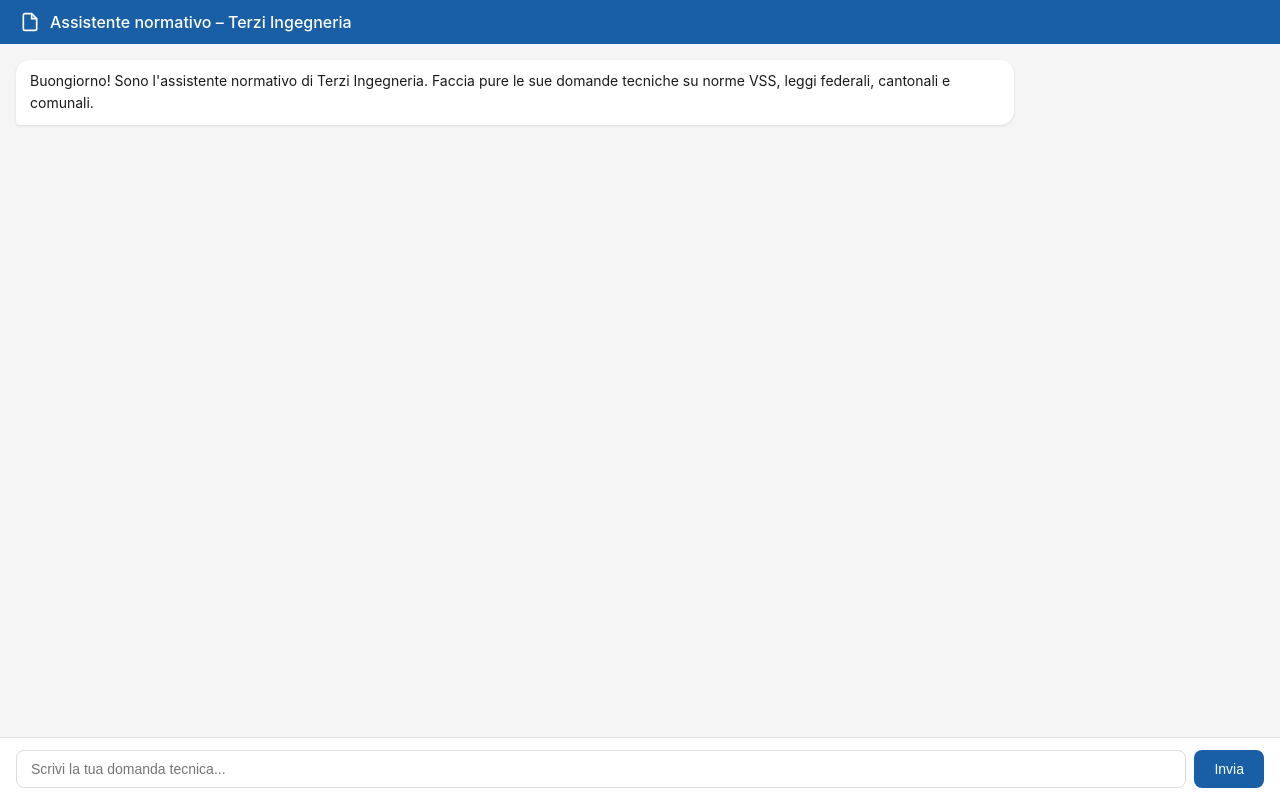
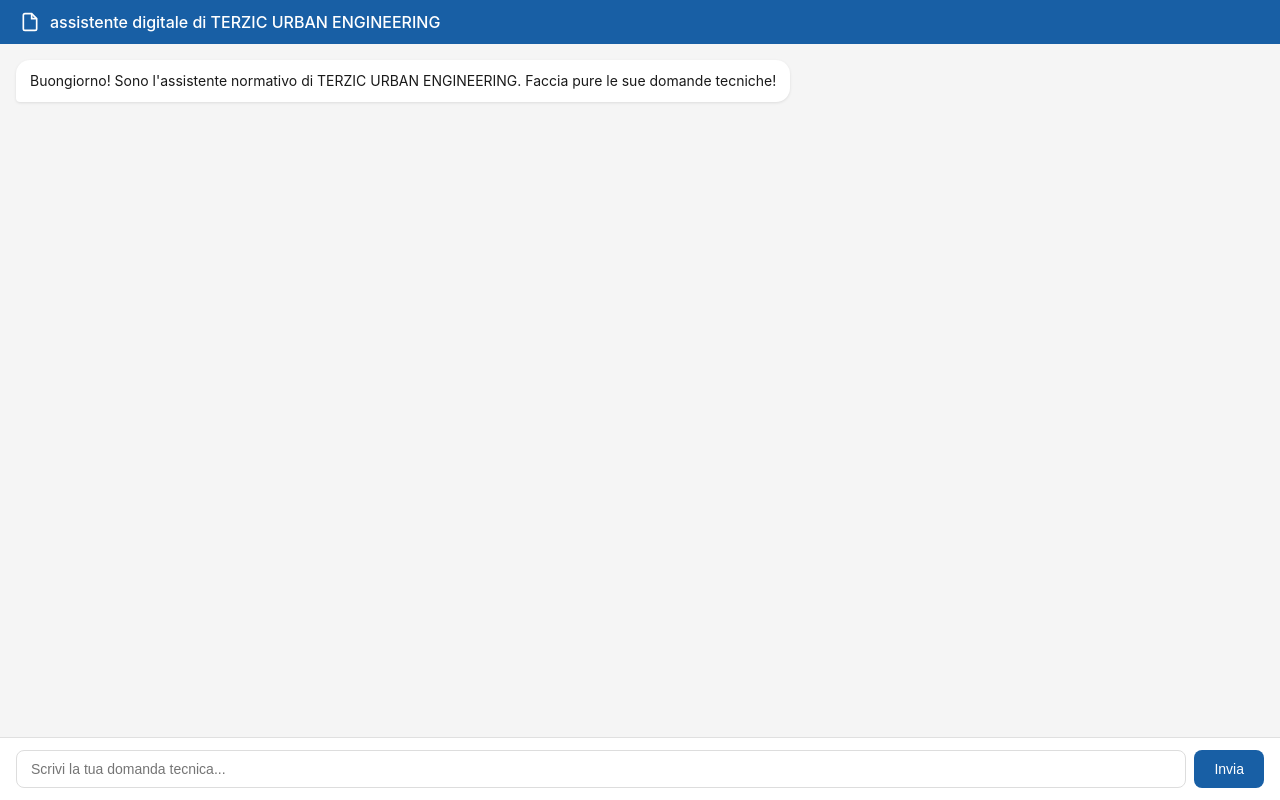
Before and after one commit to TerzicUE/assistente-normativo, a plain HTML site: page assistente-normativo/index.html in a window 1280 px wide. Drawn offline with Linux system fonts and the light colour scheme.

Commit message:
Update header and assistant message text

```diff
--- a/assistente-normativo/index.html
+++ b/assistente-normativo/index.html
@@ -24,10 +24,10 @@
 <body>
   <header>
     <svg width="20" height="20" viewBox="0 0 24 24" fill="none" stroke="white" stroke-width="2"><path d="M14 2H6a2 2 0 0 0-2 2v16a2 2 0 0 0 2 2h12a2 2 0 0 0 2-2V8z"/><polyline points="14 2 14 8 20 8"/></svg>
-    <h1>Assistente normativo – Terzi Ingegneria</h1>
+    <h1>assistente digitale di TERZIC URBAN ENGINEERING</h1>
   </header>
   <div id="chat">
-    <div class="msg assistant">Buongiorno! Sono l'assistente normativo di Terzi Ingegneria. Faccia pure le sue domande tecniche su norme VSS, leggi federali, cantonali e comunali.</div>
+    <div class="msg assistant">Buongiorno! Sono l'assistente normativo di TERZIC URBAN ENGINEERING. Faccia pure le sue domande tecniche!</div>
   </div>
   <div id="input-area">
     <input id="inp" type="text" placeholder="Scrivi la tua domanda tecnica..." />
```
